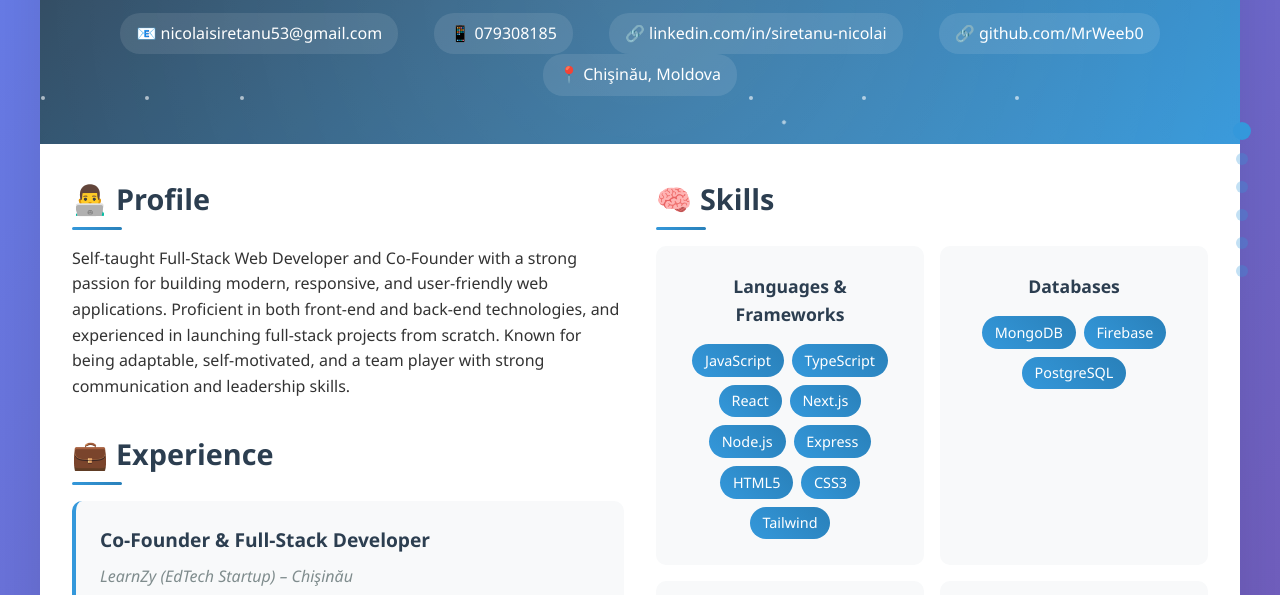
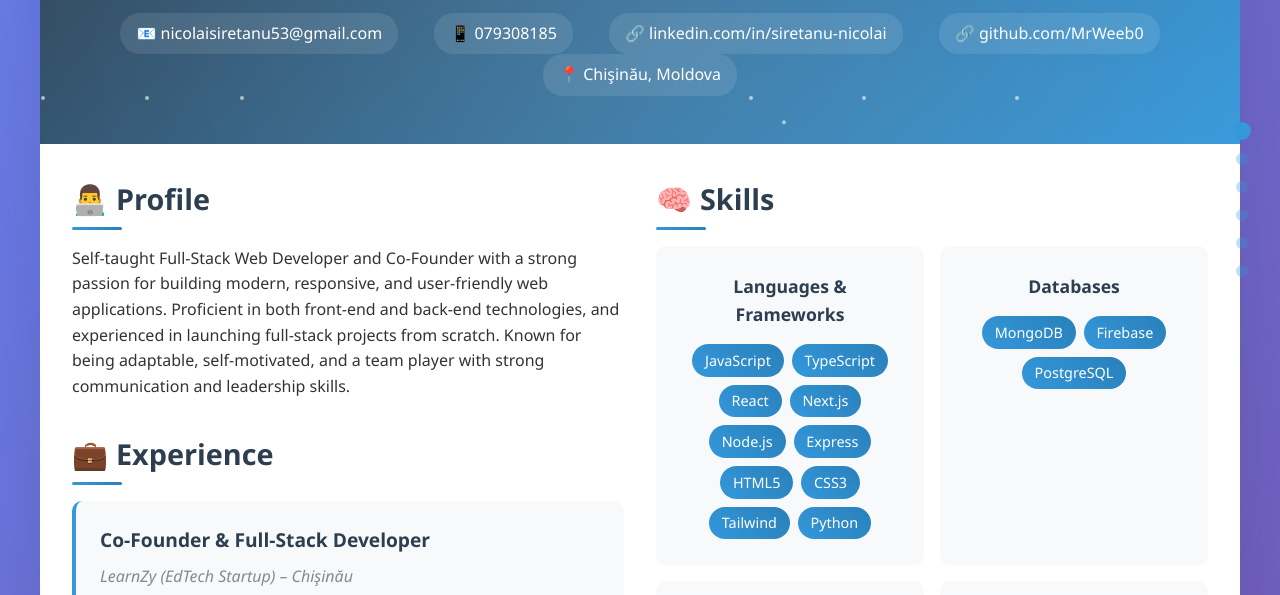
Before and after one commit to MrWeeb0/CV, a plain HTML site: page index.html in a window 1280 px wide. Shown: the part 199-794 px from the top of the page. Drawn offline with Linux system fonts and the light colour scheme.

Commit message:
Update index.html

```diff
--- a/index.html
+++ b/index.html
@@ -516,6 +516,8 @@
                                 <span class="skill-tag">HTML5</span>
                                 <span class="skill-tag">CSS3</span>
                                 <span class="skill-tag">Tailwind</span>
+                                <span class="skill-tag">Python</span>
+
                             </div>
                         </div>
                         <div class="skill-category">
```
